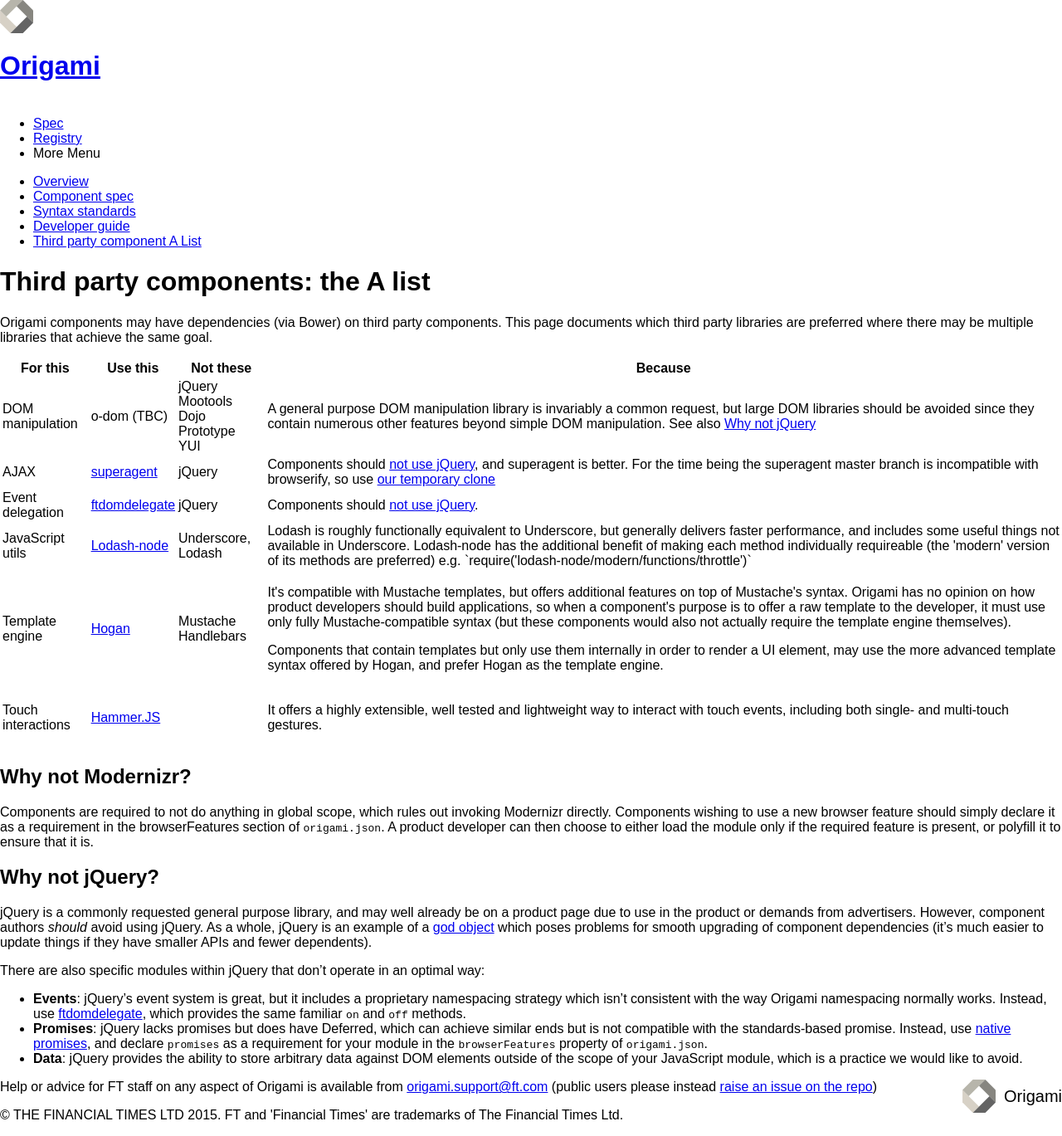
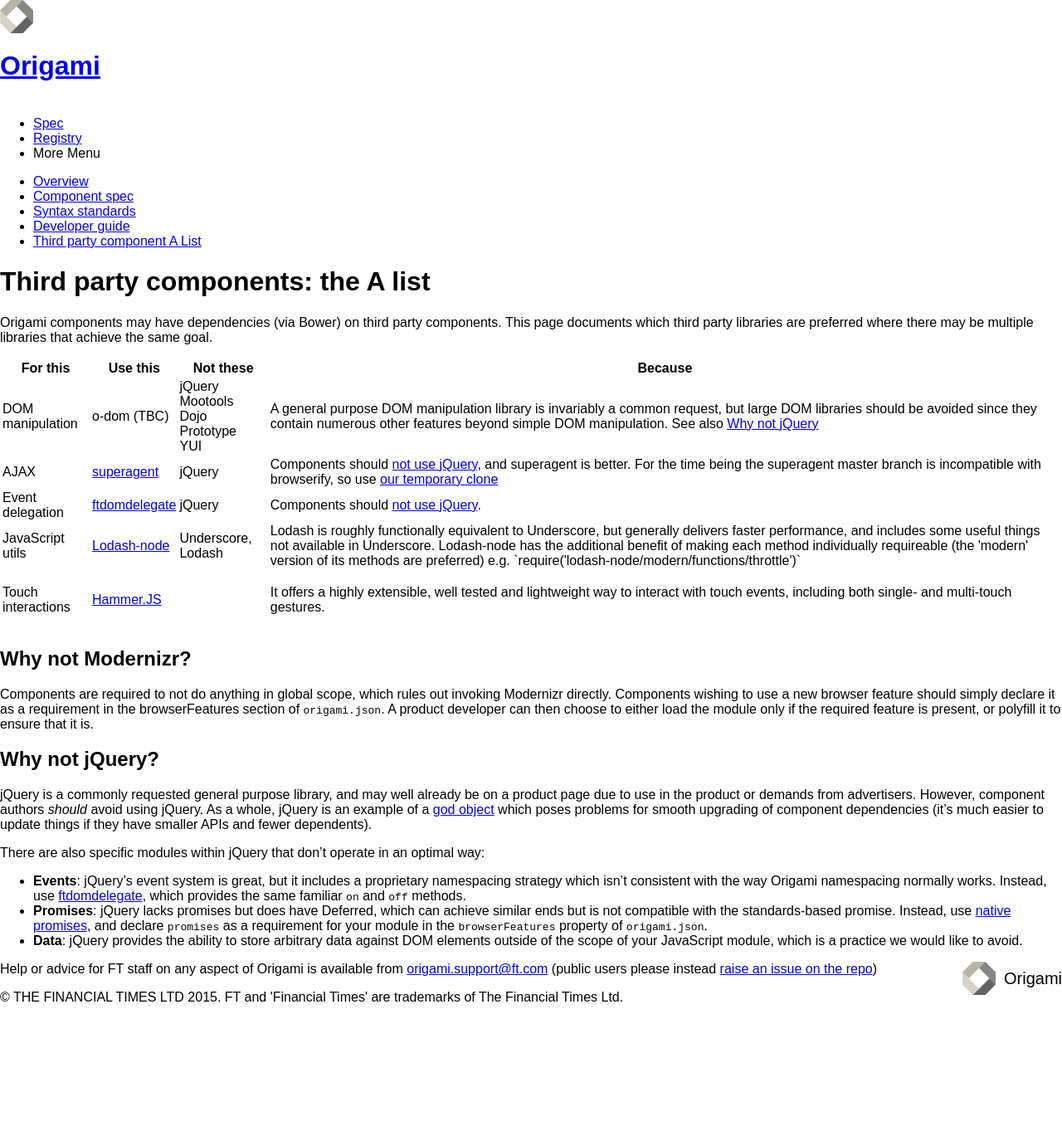
Before and after one commit to Financial-Times/ft-origami, a Jekyll site: the page built from docs/3rd-party-a-list.md, in a window 1280 px wide. Shown: the whole page at 83% size. Built offline with Jekyll 4.4.1, drawn with Linux system fonts in a browser that asks for light colours; comment, search, counter and statistics services are not loaded; a style sheet for code colours, icons or effects is not loaded; after the commit the page ends 1227 px from its top, so only the background shows below that.

Commit message:
Remove template engine from A-list

```diff
--- a/docs/3rd-party-a-list.md
+++ b/docs/3rd-party-a-list.md
@@ -34,14 +34,6 @@ Origami components may have dependencies (via Bower) on third party components.
 		<td>Underscore, Lodash</td>
 		<td>Lodash is roughly functionally equivalent to Underscore, but generally delivers faster performance, and includes some useful things not available in Underscore. Lodash-node has the additional benefit of making each method individually requireable (the 'modern' version of its methods are preferred) e.g. `require('lodash-node/modern/functions/throttle')`</td>
 	</tr><tr>
-		<td>Template engine</td>
-		<td><a href="https://github.com/twitter/hogan.js">Hogan</a></td>
-		<td>Mustache<br/>Handlebars</td>
-		<td>
-			<p>It's compatible with Mustache templates, but offers additional features on top of Mustache's syntax. Origami has no opinion on how product developers should build applications, so when a component's purpose is to offer a raw template to the developer, it must use only fully Mustache-compatible syntax (but these components would also not actually require the template engine themselves).</p>
-			<p>Components that contain templates but only use them internally in order to render a UI element, may use the more advanced template syntax offered by Hogan, and prefer Hogan as the template engine.</p>
-		</td>
-	</tr><tr>
 		<td>Touch interactions</td>
 		<td><a href="http://hammerjs.github.io/">Hammer.JS</a></td>
 		<td></td>
```
